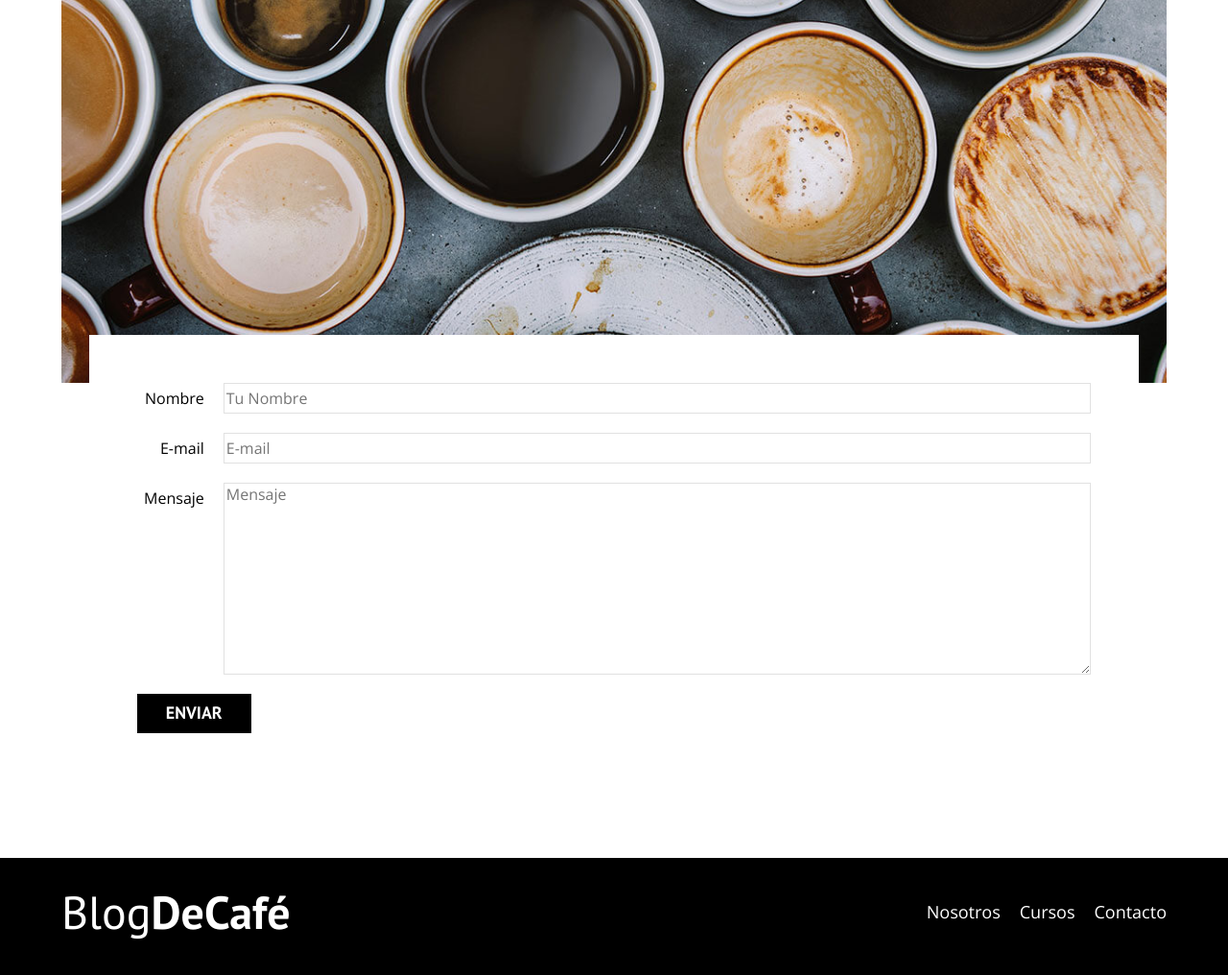
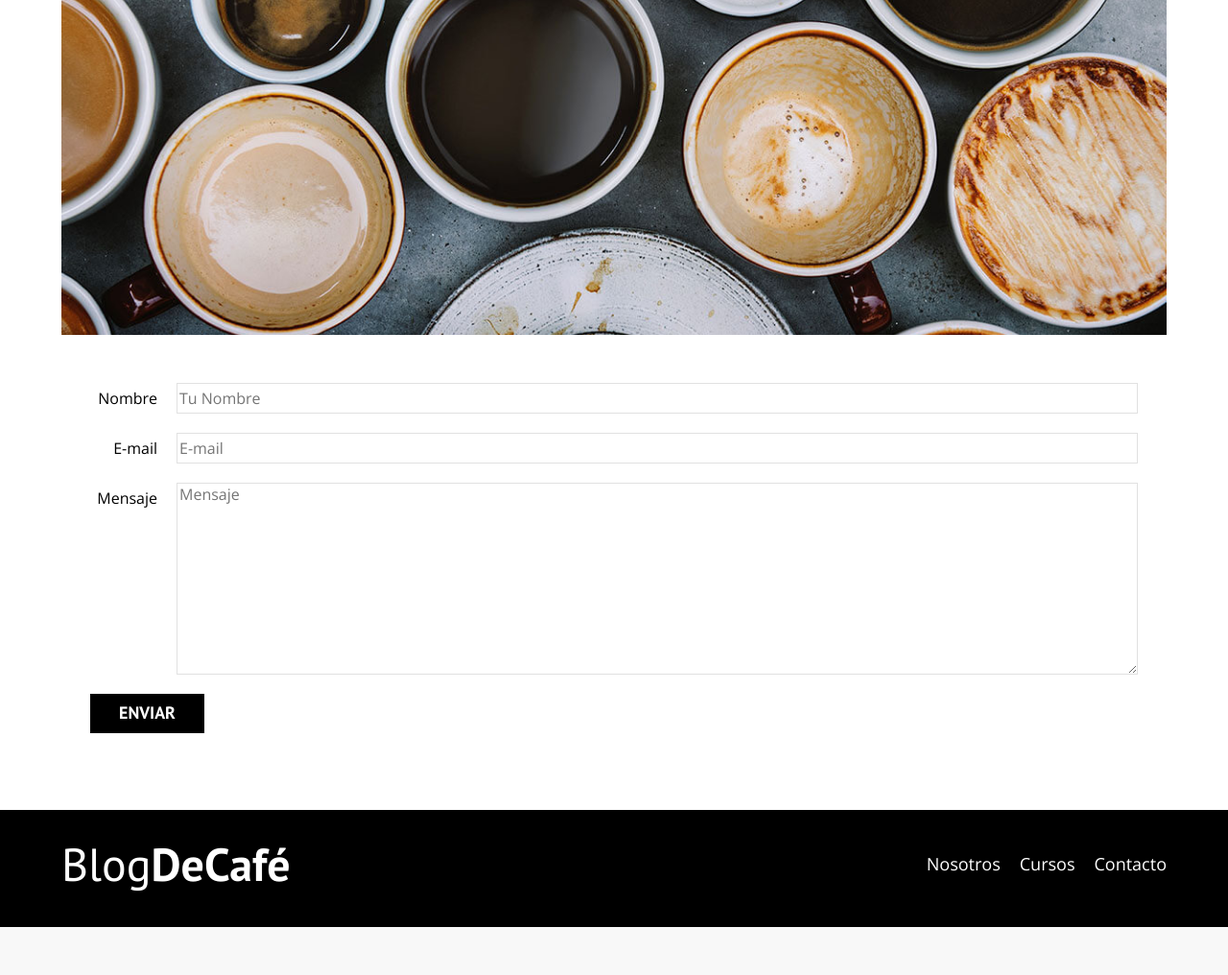
Before and after one commit to EverardoNava/Desarrollo-web, a PHP site: page /contacto.html in a window 1280 px wide. Shown: the part 713-1729 px from the top of the page at 96% size. After the commit the page ends 1679 px from the top, so only its background shows below. Run offline with PHP 8.4, Linux system fonts and the light colour scheme.

Commit message:
MOdifique los estilos del bog de cafe

```diff
--- a/blogdecafe/css/style.css
+++ b/blogdecafe/css/style.css
@@ -309,9 +309,9 @@ img {
 /*Formulario */
 .formulario{
     background-color: var(--blanco);
-    margin: -5rem auto 0 auto;
-    width: 95%;
-    padding: 5rem;
+    margin: -5rem auto;
+    /* width: 100%; */
+    padding: 5rem 3rem;
 }
 
 .campo{
```
